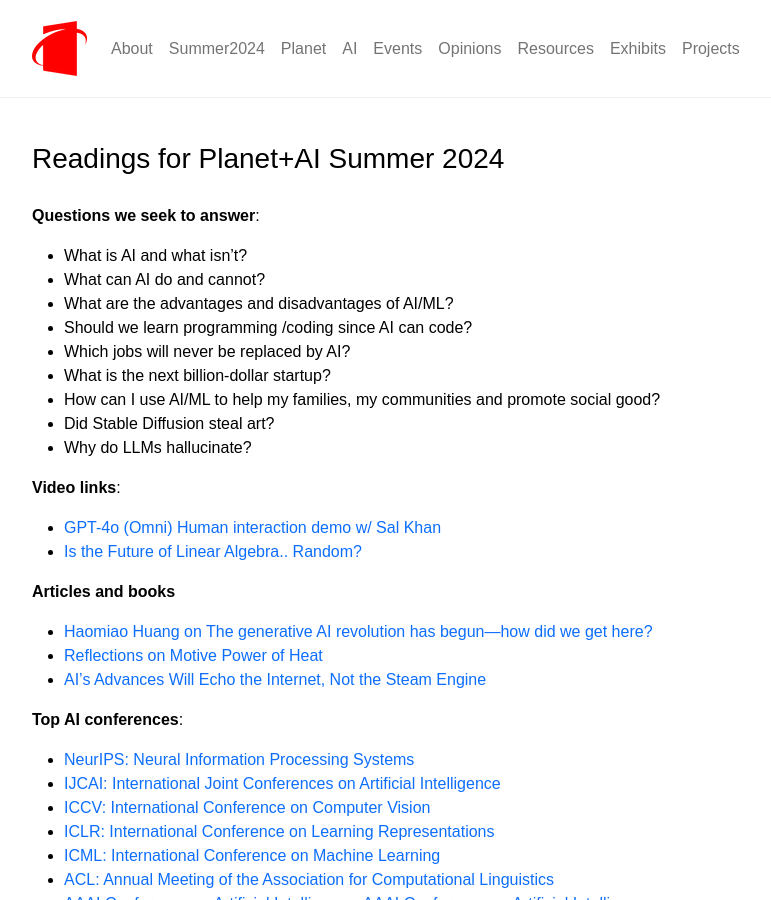
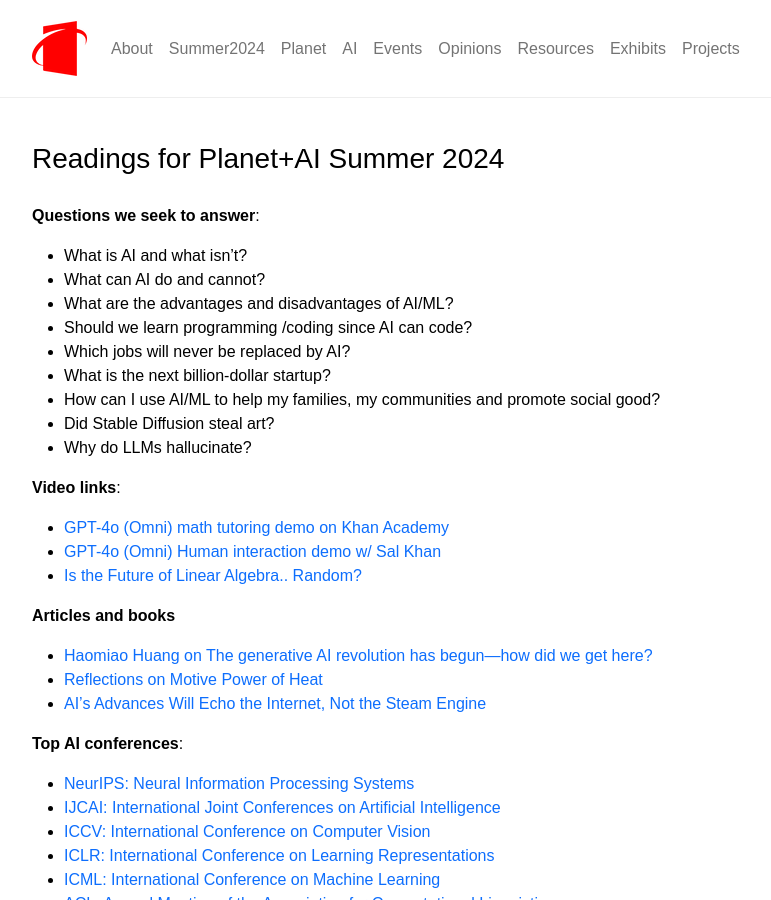
Before and after one commit to planet-ai-2023/planet-ai-2023.github.io, a Jekyll site: the page built from _posts/2024-6-01-readings_for_summer2024.md, in a window 1280 px wide and 900 px high. Shown: the whole window, without its empty margins (120-891 px from the left). Built offline with Jekyll 4.4.1, drawn with Linux system fonts in a browser that asks for light colours.

Commit message:
Add files via upload

```diff
--- a/_posts/2024-6-01-readings_for_summer2024.md
+++ b/_posts/2024-6-01-readings_for_summer2024.md
@@ -18,6 +18,7 @@ tags: [ AI, tutorials, resources, summer2024 ]
 - Why do LLMs hallucinate?
 
 **Video links**:
+- [GPT-4o (Omni) math tutoring demo on Khan Academy](https://www.youtube.com/watch?v=IvXZCocyU_M&t=11s){:target="_blank"}
 - [GPT-4o (Omni) Human interaction demo w/ Sal Khan](https://www.youtube.com/watch?v=dBrdd7xg-dg){:target="_blank"}
 - [Is the Future of Linear Algebra.. Random?](https://www.youtube.com/watch?v=6htbyY3rH1w){:target="_blank"}
 &nbsp;
```
